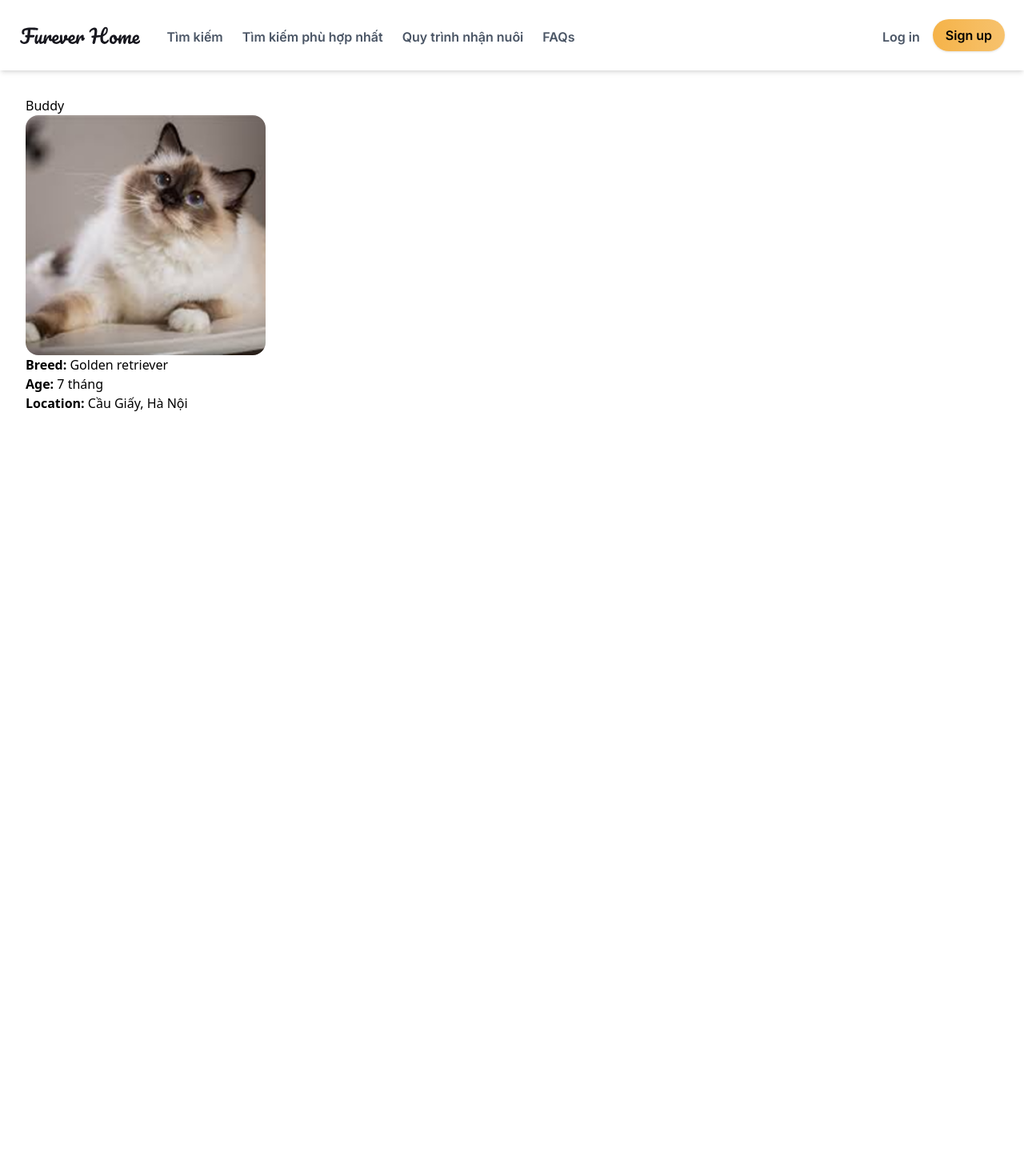
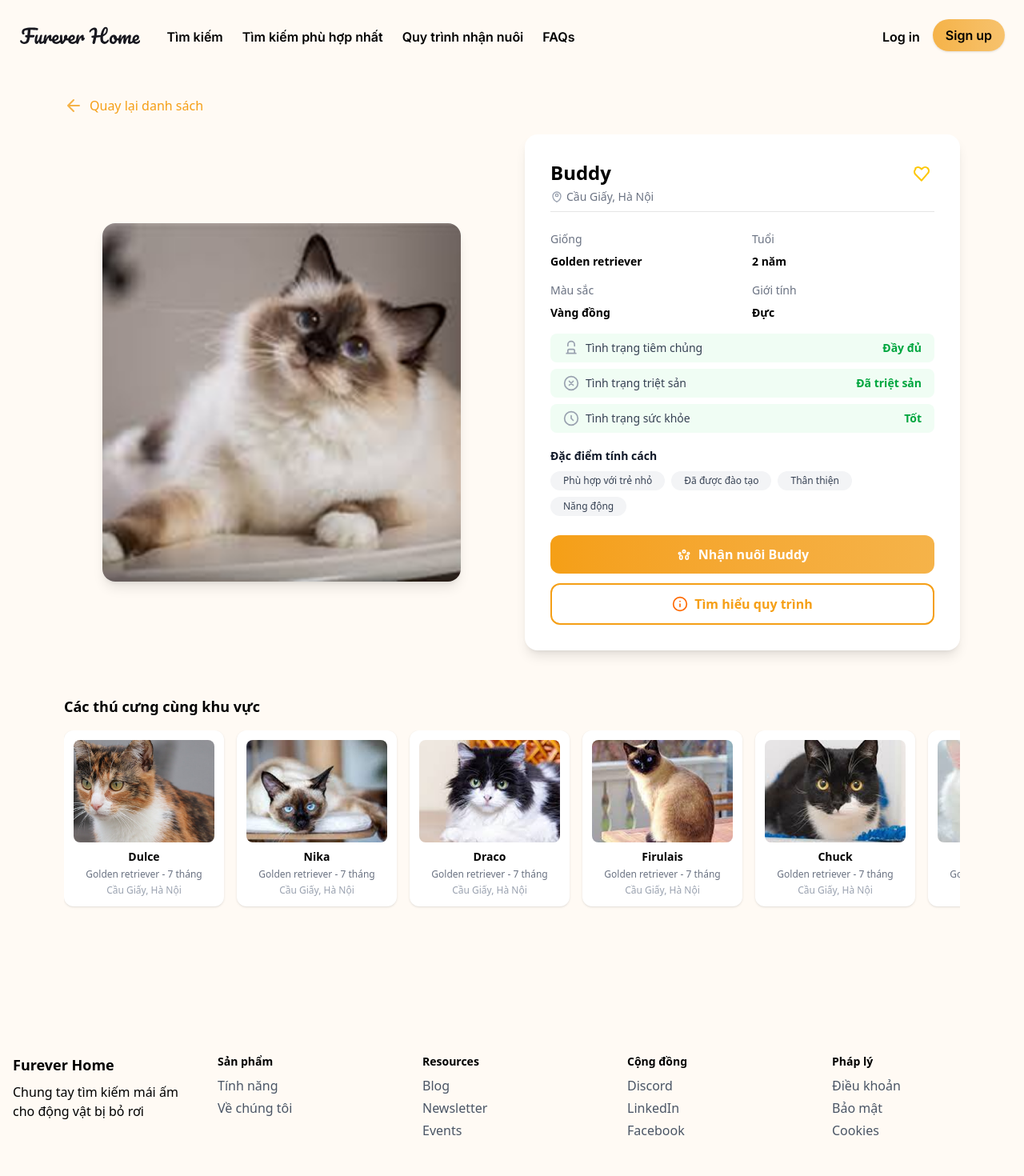
Before and after one commit to thinh241006/VirtualPet_fe, a React (Vite) app: page /pet/1 in a window 1280 px wide. Shown: the top 1470 px of the page at 80% size. Before the commit the page ends 800 px from the top, so only its background shows below. Built offline with nearby package versions, Linux system fonts and the light colour scheme.

Commit message:
updated the PetDatailPage

```diff
--- a/src/components/Footer.tsx
+++ b/src/components/Footer.tsx
@@ -10,12 +10,12 @@ import handIcon from '../assets/hand.svg';
 
 const Footer: React.FC = () => {
   return (
-    <footer className="bg-white py-12 mt-20">
+    <footer className="py-12 mt-20" style={{ backgroundColor: '#FFFAF4' }}>
       <div className="max-w-7xl mx-auto px-4 grid grid-cols-1 md:grid-cols-5 gap-8">
         {/* Logo and Description */}
         <div>
-          <h2 className="text-lg font-semibold mb-2">Furever Home</h2>
-          <p className="text-gray-600">
+          <h2 className="text-lg font-semibold mb-2 text-black">Furever Home</h2>
+          <p className="text-black">
             Chung tay tìm kiếm mái ấm cho động vật bị bỏ rơi
           </p>
         </div>
@@ -62,10 +62,10 @@ const Footer: React.FC = () => {
 
       {/* Bottom Section */}
       <div className="max-w-7xl mx-auto mt-15 px-4 mt-8 flex flex-col md:flex-row justify-between items-center space-y-4 md:space-y-0">
-        <p className="text-sm text-gray-500">
+        <p className="text-sm text-black">
           © 2077 Untitled UI. All rights reserved.
         </p>
-        <div className="flex space-x-4 text-gray-500 text-xl">
+        <div className="flex space-x-4 text-black text-xl">
           <SiX className="hover:text-gray-700 cursor-pointer" />
           <FaLinkedin className="hover:text-gray-700 cursor-pointer" />
           <FaFacebook className="hover:text-gray-700 cursor-pointer" />
--- a/src/styles/index.css
+++ b/src/styles/index.css
@@ -5,8 +5,6 @@
 @import url("https://fonts.googleapis.com/css2?family=Inter&display=swap");
 @import "tailwindcss" important;
 @import "tw-animate-css";
-@tailwind base;
-@tailwind components;
 @tailwind utilities;
 
 
@@ -25,6 +23,10 @@
   height: 20px;
 }
 
+body {
+  @apply font-sans;
+}
+
 nav.bg-nav {
   background-color: #FFFAF4 !important;
 }
--- a/src/views/layouts/NavigationLayout.tsx
+++ b/src/views/layouts/NavigationLayout.tsx
@@ -9,7 +9,7 @@ const NavigationLayout: React.FC = () => {
   return (
     <div className="min-h-screen flex flex-col">
       {/* Navigation Bar */}
-      <nav className="shadow-md py-6 px-6 bg-white">
+      <nav className="shadow-md py-6 px-6" style={{ backgroundColor: '#FFFAF4' }}>
 		<div className="max-w-7xl mx-auto flex items-center justify-between">
 			{/* Left: Logo + Links */}
 			<div className="flex items-center space-x-8">
@@ -19,19 +19,19 @@ const NavigationLayout: React.FC = () => {
 			<div className="hidden md:flex items-center space-x-6">
 				<button
 				onClick={() => setShowSearchBox(!showSearchBox)}
-				className="text-gray-600 font-inter"
+				className="text-black font-inter"
 				>
 				Tìm kiếm
 				</button>
-				<a href="#" className="text-gray-600 font-inter">Tìm kiếm phù hợp nhất</a>
-				<a href="#" className="text-gray-600 font-inter">Quy trình nhận nuôi</a>
-				<a href="#" className="text-gray-600 font-inter">FAQs</a>
+				<a href="#" className="text-black font-inter">Tìm kiếm phù hợp nhất</a>
+				<a href="#" className="text-black font-inter">Quy trình nhận nuôi</a>
+				<a href="#" className="text-black font-inter">FAQs</a>
 			</div>
 			</div>
 
 			{/* Right: Auth */}
 			<div className="flex items-center space-x-4">
-			<Link to={Path.login.index} className="text-gray-600 font-inter">Log in</Link>
+			<Link to={Path.login.index} className="text-black font-inter">Log in</Link>
 			<Link
 				to={Path.register.index}
 				className="text-black font-inter px-4 py-5 rounded-4xl shadow-sm flex items-center justify-center"
--- a/src/views/pages/pet/PetDetailPage.tsx
+++ b/src/views/pages/pet/PetDetailPage.tsx
@@ -1,22 +1,166 @@
 import React from 'react';
-import { useParams } from 'react-router-dom';
+import { useParams, useNavigate, Link } from 'react-router-dom';
 import { pets } from '../../../components/PetMockData';
+import Footer from '../../../components/Footer';
+import arrowIcon from '../../../assets/arrow.svg';
+
+const LocationIcon = () => (
+  <svg className="inline-block w-4 h-4 mr-1 text-gray-400" fill="none" stroke="currentColor" strokeWidth="2" viewBox="0 0 24 24"><path strokeLinecap="round" strokeLinejoin="round" d="M12 11.5a2.5 2.5 0 100-5 2.5 2.5 0 000 5z"/><path strokeLinecap="round" strokeLinejoin="round" d="M19.5 10.5c0 7-7.5 11-7.5 11s-7.5-4-7.5-11a7.5 7.5 0 1115 0z"/></svg>
+);
+const HeartIcon = () => (
+  <svg className="w-6 h-6 text-yellow-400" fill="none" stroke="currentColor" strokeWidth="2" viewBox="0 0 24 24"><path strokeLinecap="round" strokeLinejoin="round" d="M4.318 6.318a4.5 4.5 0 016.364 0L12 7.636l1.318-1.318a4.5 4.5 0 116.364 6.364L12 21.682l-7.682-7.682a4.5 4.5 0 010-6.364z"/></svg>
+);
+const VaccineIcon = () => (
+  <svg className="w-5 h-5 text-gray-400 mr-2" fill="none" stroke="currentColor" strokeWidth="2" viewBox="0 0 24 24"><path strokeLinecap="round" strokeLinejoin="round" d="M17 9V7a5 5 0 00-10 0v2M5 20h14M7 20v-4a2 2 0 012-2h6a2 2 0 012 2v4"/></svg>
+);
+const NeuterIcon = () => (
+  <svg className="w-5 h-5 text-gray-400 mr-2" fill="none" stroke="currentColor" strokeWidth="2" viewBox="0 0 24 24"><circle cx="12" cy="12" r="10"/><path strokeLinecap="round" strokeLinejoin="round" d="M15 9l-6 6M9 9l6 6"/></svg>
+);
+const HealthIcon = () => (
+  <svg className="w-5 h-5 text-gray-400 mr-2" fill="none" stroke="currentColor" strokeWidth="2" viewBox="0 0 24 24"><path strokeLinecap="round" strokeLinejoin="round" d="M12 8v4l3 3"/><circle cx="12" cy="12" r="10"/></svg>
+);
+const PawIcon = () => (
+  <svg className="w-5 h-5 inline-block mr-2" fill="none" stroke="currentColor" strokeWidth="2" viewBox="0 0 24 24"><circle cx="5.5" cy="10.5" r="1.5"/><circle cx="18.5" cy="10.5" r="1.5"/><circle cx="12" cy="7.5" r="2"/><ellipse cx="7.5" cy="16.5" rx="2" ry="3"/><ellipse cx="16.5" cy="16.5" rx="2" ry="3"/></svg>
+);
+const InfoIcon = () => (
+  <svg className="w-5 h-5 inline-block mr-2 text-orange-500" fill="none" stroke="currentColor" strokeWidth="2" viewBox="0 0 24 24"><circle cx="12" cy="12" r="10"/><path strokeLinecap="round" strokeLinejoin="round" d="M12 16v-4M12 8h.01"/></svg>
+);
 
 const PetDetailPage: React.FC = () => {
   const { id } = useParams<{ id: string }>();
   const pet = pets.find((p) => p.id === Number(id));
+  const otherPets = pets.filter((p) => p.id !== Number(id));
+  const navigate = useNavigate();
 
   if (!pet) {
     return <div>Pet not found.</div>;
   }
 
+  // Placeholder data for demo
+  const gender = 'Đực';
+  const color = 'Vàng đồng';
+  const health = [
+    { label: 'Tình trạng tiêm chủng', value: 'Đầy đủ', icon: <VaccineIcon /> },
+    { label: 'Tình trạng triệt sản', value: 'Đã triệt sản', icon: <NeuterIcon /> },
+    { label: 'Tình trạng sức khỏe', value: 'Tốt', icon: <HealthIcon /> },
+  ];
+  const traits = ['Phù hợp với trẻ nhỏ', 'Đã được đào tạo', 'Thân thiện', 'Năng động'];
+
   return (
-    <div style={{ padding: 32 }}>
-      <h1>{pet.name}</h1>
-      <img src={pet.image} alt={pet.name} style={{ width: 300, height: 300, objectFit: 'cover', borderRadius: 16 }} />
-      <p><strong>Breed:</strong> {pet.breed}</p>
-      <p><strong>Age:</strong> {pet.age}</p>
-      <p><strong>Location:</strong> {pet.location}</p>
+    <div className="bg-[#FFFAF4] min-h-screen flex flex-col">
+      {/* Back link */}
+      <div className="max-w-6xl mx-auto w-full pt-8 px-4">
+        <button
+          className="flex items-center text-[#F59F16] font-medium mb-6 hover:underline"
+          onClick={() => navigate(-1)}
+        >
+          <svg className="w-6 h-6 mr-2  text-[#F5B349]" fill="none" stroke="currentColor" strokeWidth="2" viewBox="0 0 24 24">
+            <path strokeLinecap="round" strokeLinejoin="round" d="M19 12H5M12 19l-7-7 7-7" />
+          </svg>
+          Quay lại danh sách
+        </button>
+      </div>
+
+      {/* Main content */}
+      <div className="max-w-6xl mx-auto w-full flex flex-col lg:flex-row gap-8 px-4 pb-8">
+        {/* Pet image */}
+        <div className="flex-1 flex items-center justify-center">
+          <div className="bg-white rounded-2xl shadow-lg overflow-hidden w-full max-w-md aspect-square flex items-center justify-center">
+            <img
+              src={pet.image}
+              alt={pet.name}
+              className="object-cover w-full h-full"
+            />
+          </div>
+        </div>
+
+        {/* Pet info card */}
+        <div className="flex-1">
+          <div className="bg-white rounded-2xl shadow-lg p-8 mb-6">
+            <div className="flex items-start justify-between mb-2">
+              <div>
+                <h1 className="text-2xl font-bold mb-1">{pet.name}</h1>
+                <div className="flex items-center text-gray-500 text-sm">
+                  <LocationIcon />
+                  {pet.location}
+                </div>
+              </div>
+              <button className="ml-2 p-1 rounded-full hover:bg-yellow-100 transition"><HeartIcon /></button>
+            </div>
+            <hr className="mb-6 opacity-10" />
+            <div className="grid grid-cols-2 gap-y-4 gap-x-6 text-sm mb-4">
+              <div>
+                <span className="text-gray-500">Giống</span><br />
+                <div className="pt-2">
+                  <span className="font-bold mt-5">{pet.breed}</span>
+                </div>
+              </div>
+              <div>
+                <span className="text-gray-500">Tuổi</span><br />
+                <div className="pt-2">
+                  <span className="font-bold mt-5">2 năm</span>
+                </div>
+              </div>
+              <div>
+                <span className="text-gray-500">Màu sắc</span><br />
+                <div className="pt-2">
+                  <span className="font-bold mt-5">{color}</span>
+                </div>
+              </div>
+              <div>
+                <span className="text-gray-500">Giới tính</span><br />
+                <div className="pt-2">
+                  <span className="font-bold mt-5">{gender}</span>
+                </div>
+              </div>
+            </div>
+            <div className="mb-4 space-y-2">
+              {health.map((h) => (
+                <div key={h.label} className="flex items-center justify-between bg-green-50 rounded-lg px-4 py-2">
+                  <div className="flex items-center text-gray-700 text-sm font-medium">
+                    {h.icon}
+                    {h.label}
+                  </div>
+                  <span className="text-green-600 font-semibold text-sm">{h.value}</span>
+                </div>
+              ))}
+            </div>
+            <div className="mb-4">
+              <span className="text-gray-900 font-bold text-sm">Đặc điểm tính cách</span>
+              <div className="flex flex-wrap gap-2 mt-2">
+                {traits.map((trait) => (
+                  <span key={trait} className="bg-gray-100 rounded-full px-4 py-1 text-xs text-gray-700 font-medium">{trait}</span>
+                ))}
+              </div>
+            </div>
+            <div className="flex flex-col gap-3 mt-6">
+              <button className="w-full bg-gradient-to-r from-[#F59F16] to-[#F5B349] text-white py-3 rounded-xl font-semibold hover:opacity-90 transition flex items-center justify-center text-base">
+                <PawIcon />Nhận nuôi {pet.name}
+              </button>
+              <button className="w-full border-2 border-[#F59F16] text-[#F59F16] py-3 rounded-xl font-semibold hover:bg-[#F59F16] hover:text-white transition flex items-center justify-center text-base">
+                <InfoIcon />Tìm hiểu quy trình
+              </button>
+            </div>
+          </div>
+        </div>
+      </div>
+
+      {/* Other pets section */}
+      <div className="max-w-6xl mx-auto w-full px-4 pb-12">
+        <h2 className="text-lg font-bold mb-4">Các thú cưng cùng khu vực</h2>
+        <div className="flex gap-4 overflow-x-auto pb-2">
+          {otherPets.map((other) => (
+            <Link key={other.id} to={`/pet/${other.id}`} className="min-w-[200px] max-w-[220px] bg-white rounded-xl shadow p-3 flex flex-col items-center hover:shadow-lg transition">
+              <img src={other.image} alt={other.name} className="w-full h-32 object-cover rounded-lg mb-2" />
+              <div className="font-semibold text-sm mb-1">{other.name}</div>
+              <div className="text-xs text-gray-500 mb-1">{other.breed} - {other.age}</div>
+              <div className="text-xs text-gray-400">{other.location}</div>
+            </Link>
+          ))}
+        </div>
+      </div>
+
+      <Footer />
     </div>
   );
 };
--- a/tailwind.config.js
+++ b/tailwind.config.js
@@ -6,6 +6,7 @@ module.exports = {
   theme: {
     extend: {
       fontFamily: {
+        sans: ['Inter', 'sans-serif'],
         montserrat: ['Montserrat', 'sans-serif'],
         inter: ['Inter', 'sans-serif'],
         // Add other fonts as needed
```
